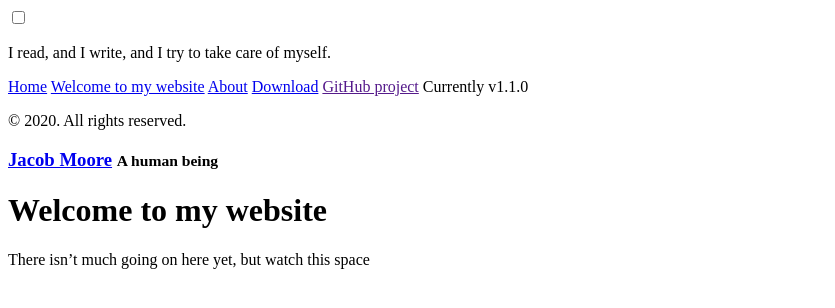
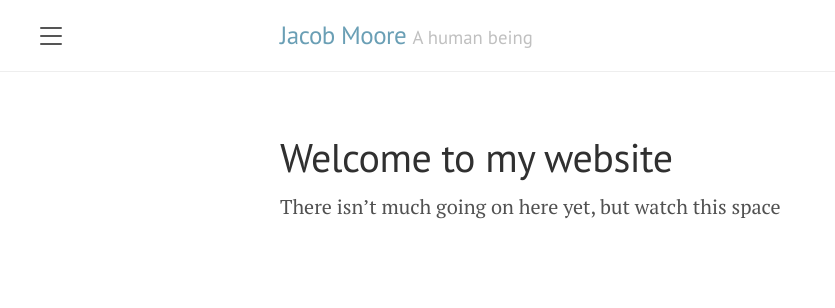
Before and after one commit to jmmoore/jmmoore.github.io, a Jekyll site: the page built from index.md, in a window 1280 px wide. Shown: the top 308 px of the page, without its empty margins (0-835 px from the left). Built offline with Jekyll 4.4.1, drawn with Linux system fonts in a browser that asks for light colours; the list of posts is cut into pages by our own code; part of the change alters nothing that is shown.

```diff
--- a/_config.yml
+++ b/_config.yml
@@ -2,8 +2,8 @@
 title:               Jacob Moore
 tagline:             'A human being'
 description:         'I read, and I write, and I try to take care of myself.'
-url:                 http://moorejm.com
-baseurl:             'https://moorejm.com'
+url:                 https://moorejm.com
+baseurl:             ''
 paginate:            5
 permalink:           pretty
 
```
